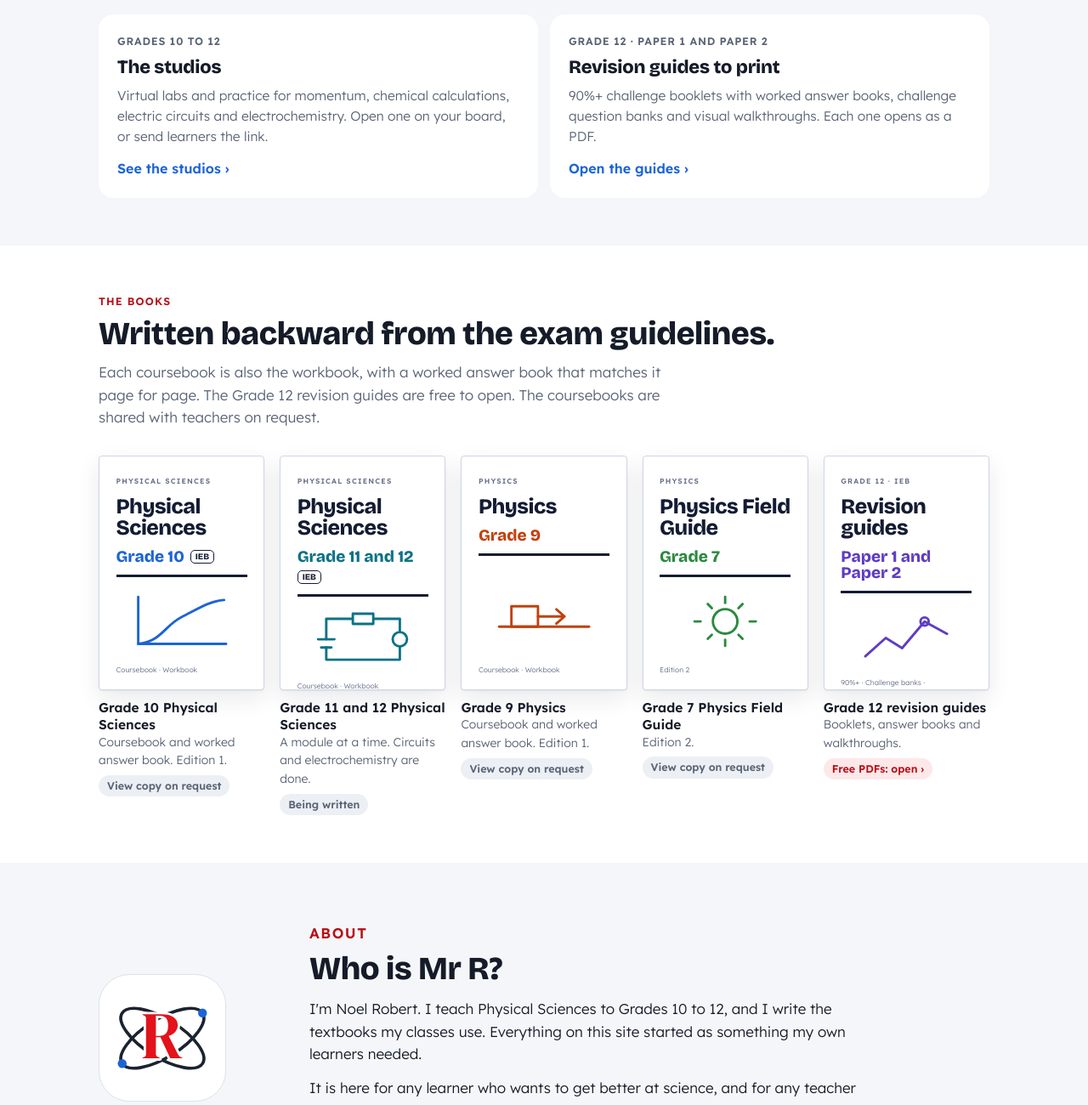
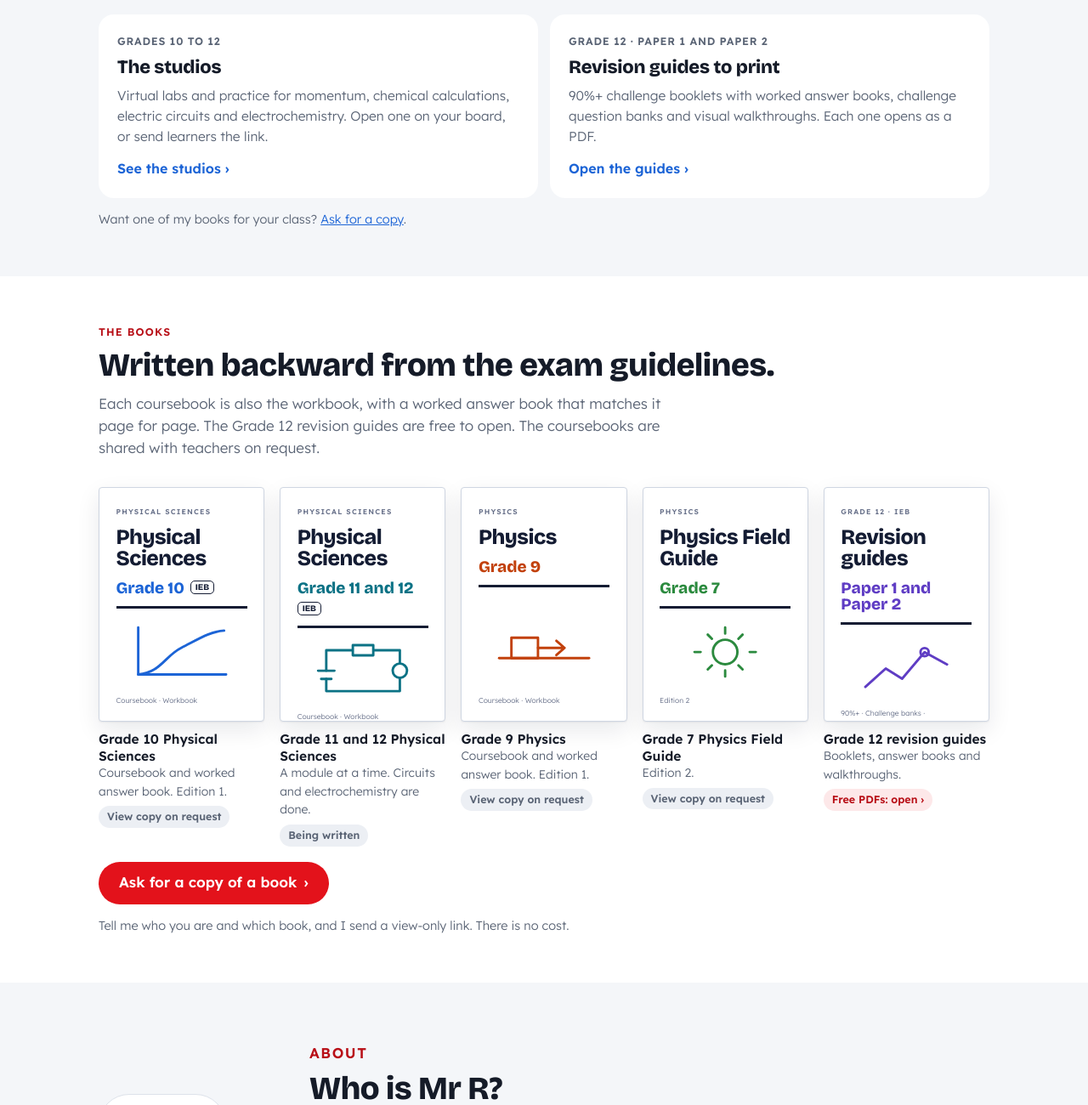
Before and after one commit to noelrobert-science/noelrobert-science.github.io, a plain HTML site: page index.html in a window 1280 px wide. Shown: the part 1754-3054 px from the top of the page at 85% size. Drawn offline with Linux system fonts and the light colour scheme.

Commit message:
Front door: an "Ask for a copy" form for teachers who want a book
A short Google Form (name, school, email, which book) on Noel's own account,
so no address is published on the page.

Co-Authored-By: Claude Opus 5 <noreply@anthropic.com>

```diff
--- a/index.html
+++ b/index.html
@@ -353,6 +353,7 @@ footer .wrap { padding-block: 26px 40px; display: flex; flex-wrap: wrap; gap: 8p
         <span class="more">Open the guides &rsaquo;</span>
       </a>
     </div>
+    <p class="fine">Want one of my books for your class? <a href="https://forms.gle/qcaowdBHGsYoday27">Ask for a copy</a>.</p>
   </div>
 </section>
 
@@ -413,6 +414,8 @@ footer .wrap { padding-block: 26px 40px; display: flex; flex-wrap: wrap; gap: 8p
         <div><b>Grade 12 revision guides</b><small>Booklets, answer books and walkthroughs.</small><a class="status free" href="gr12-guides/">Free PDFs: open &rsaquo;</a></div>
       </div>
     </div>
+    <a class="btn" href="https://forms.gle/qcaowdBHGsYoday27">Ask for a copy of a book <span aria-hidden="true">&rsaquo;</span></a>
+    <p class="fine">Tell me who you are and which book, and I send a view-only link. There is no cost.</p>
   </div>
 </section>
 
```
